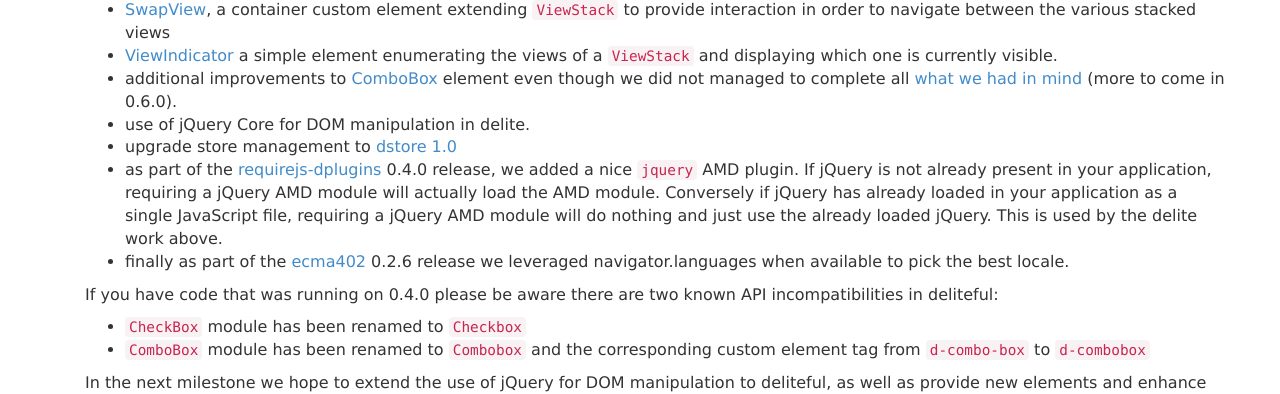
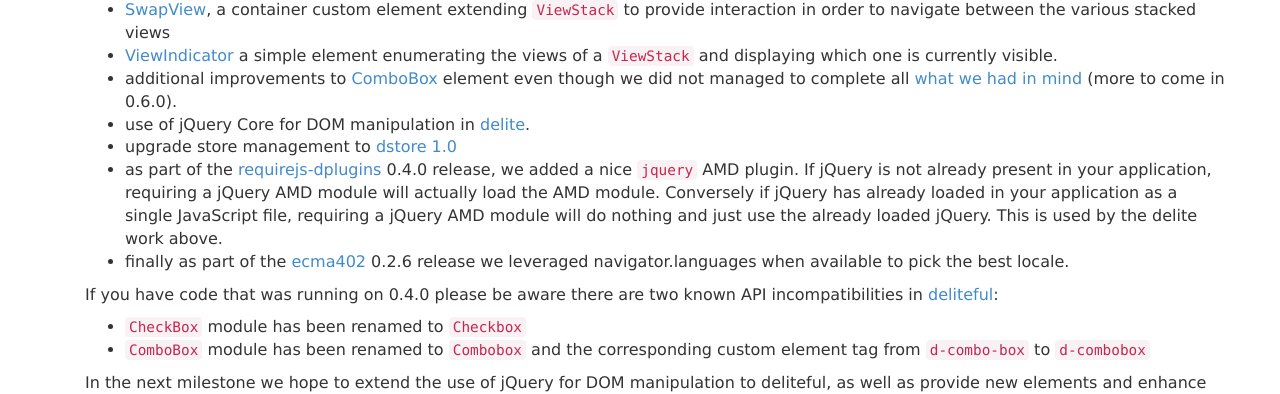
Before and after one commit to ibm-js/ibm-js.github.io, a Jekyll site: the page built from _posts/2014-12-05-0.5.0.md, in a window 1280 px wide. Shown: the part 368-762 px from the top of the page. Built offline with Jekyll 4.4.1, drawn with Linux system fonts in a browser that asks for light colours; nearby versions of some CDN libraries; Markdown is read by kramdown in place of the engine named in the settings; comment, search, counter and statistics services are not loaded; some of the changed lines change nothing that is shown.

Commit message:
more links

```diff
--- a/_posts/2014-12-05-0.5.0.md
+++ b/_posts/2014-12-05-0.5.0.md
@@ -22,7 +22,7 @@
 * additional improvements to [ComboBox](https://github.com/ibm-js/deliteful/blob/master/docs/ComboBox.md) element even
 though we did not managed to complete all [what we had in mind](http://ibm-js.github.io/2014/10/24/0.4.0-counting.html)
 (more to come in 0.6.0).
-* use of jQuery Core for DOM manipulation in delite.
+* use of jQuery Core for DOM manipulation in [delite](http://ibm-js.github.io/delite/).
 * upgrade store management to [dstore 1.0](http://dstorejs.io/)
 * as part of the [requirejs-dplugins](https://github.com/ibm-js/requirejs-dplugins) 0.4.0 release, we added a nice `jquery`
 AMD plugin. If jQuery is not already present in your application, requiring a jQuery AMD module will actually load the
@@ -33,7 +33,8 @@
 
 <!--more-->
 
-If you have code that was running on 0.4.0 please be aware there are two known API incompatibilities in deliteful:
+If you have code that was running on 0.4.0 please be aware there are two known API incompatibilities in
+[deliteful](http://ibm-js.github.io/delite/):
 
 * `CheckBox` module has been renamed to `Checkbox`
 * `ComboBox` module has been renamed to `Combobox` and the corresponding custom element tag from `d-combo-box` to `d-combobox`
```
